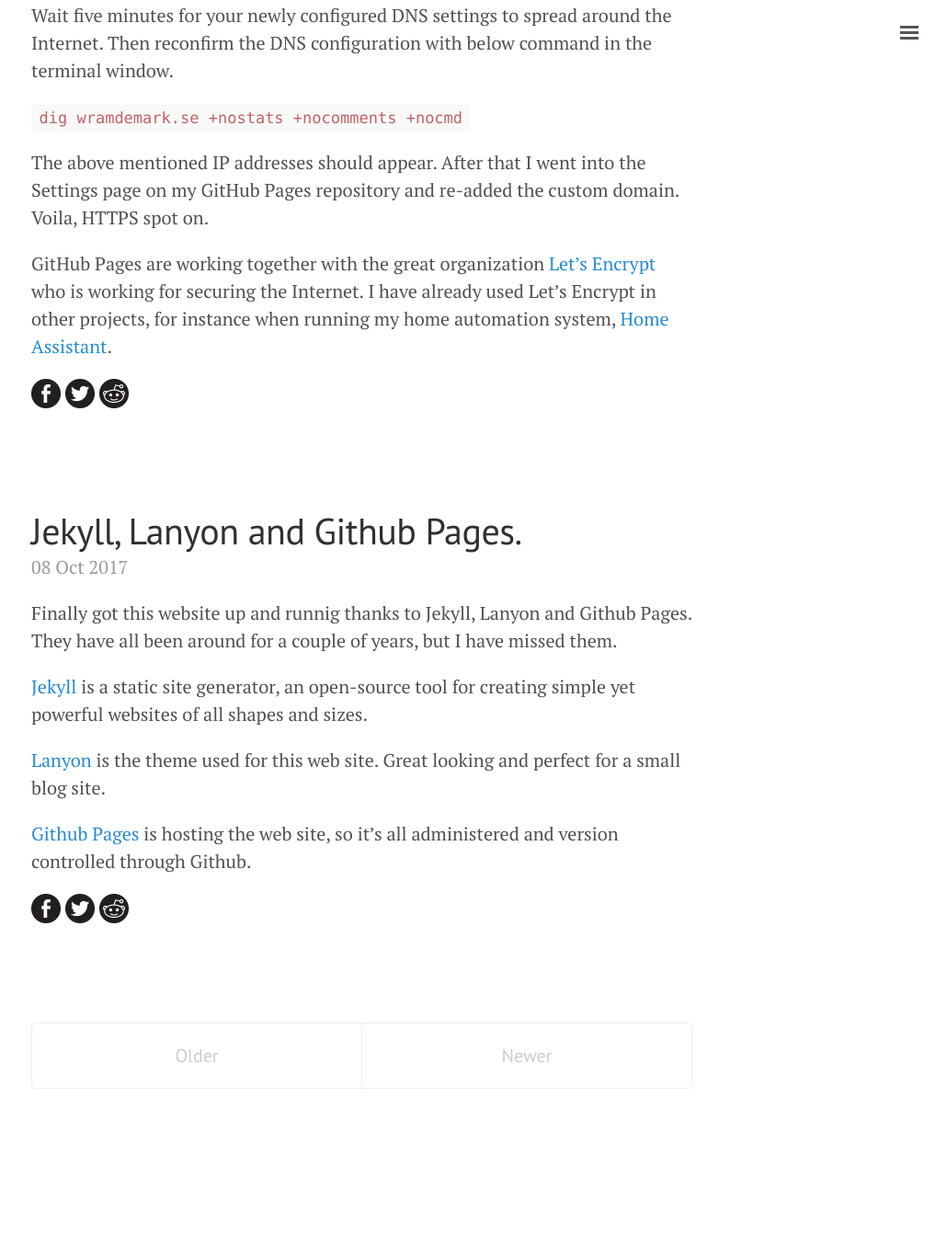
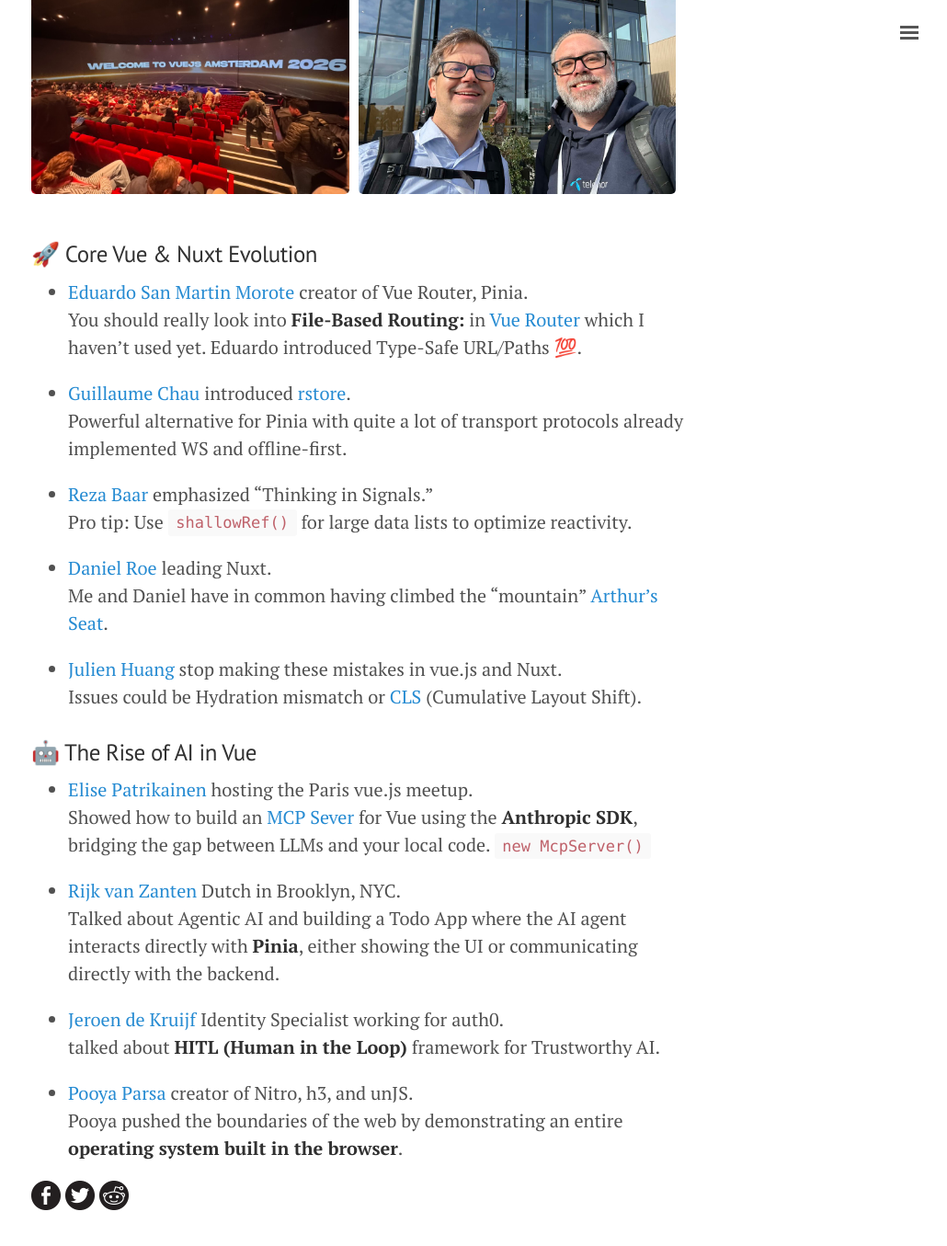
Before and after one commit to perwramdemark/perwramdemark.github.io, a Jekyll site: the page built from index.html, in a window 1280 px wide and 1400 px high, scrolled down 440 px. Shown: the top 1355 px of the window at 92% size, without its empty margins (246-1276 px from the left). Built offline with Jekyll 4.4.1, drawn with Linux system fonts in a browser that asks for light colours; the list of posts is cut into pages by our own code; before the commit the page ends 1684 px from its top, so only the background shows below that; some of the changed text lies outside the part shown.

Commit message:
Add new post

```diff
--- /dev/null
+++ b/_posts/2026-03-12-vuejs-conference-amsterdam-day-one.md
@@ -0,0 +1,46 @@
+---
+layout: post
+title: "Vuejs.amsterdam 2026: Key Takeaways from day One"
+date: 2026-03-12
+tags: [vue, ai, javascript, conference]
+---
+
+An intense and inspiring two days at [Vuejs.amsterdam](https://vuejs.amsterdam/). Great venue and awesome people in the midst of Amsterdam!
+Here are the top insights from the leading voices from day one.
+
+<div style="display: flex; gap: 10px;">
+  <img src="/assets/images/2026-03-12-vuejsamsterdam-welcome.jpeg" style="width: 48%; height: auto;">
+  <img src="/assets/images/20260312-amsterdam-dayone-1.jpeg" style="width: 48%; height: auto;">
+</div>
+
+### 🚀 Core Vue & Nuxt Evolution
+* [Eduardo San Martin Morote](https://x.com/posva) creator of Vue Router, Pinia.<br/>
+You should really look into **File-Based Routing:** in [Vue Router](https://router.vuejs.org/file-based-routing/) which I haven't used yet.
+Eduardo introduced Type-Safe URL/Paths 💯.
+
+* [Guillaume Chau](https://akryum.dev/) introduced [rstore](https://rstore.dev/).<br/>
+Powerful alternative for Pinia with quite a lot of transport protocols already implemented WS and offline-first.
+
+* [Reza Baar](https://rebaar.com/) emphasized "Thinking in Signals."<br />
+Pro tip: Use `shallowRef()` for large data lists to optimize reactivity.
+
+* [Daniel Roe](https://roe.dev/) leading Nuxt.<br/>
+Me and Daniel have in common having climbed the "mountain" [Arthur's Seat](https://en.wikipedia.org/wiki/Arthur's_Seat).
+
+* [Julien Huang](https://www.julien-huang.dev/) stop making these mistakes in vue.js and Nuxt.<br/>
+Issues could be Hydration mismatch or [CLS](https://developer.mozilla.org/en-US/docs/Glossary/CLS) (Cumulative Layout Shift).
+
+### 🤖 The Rise of AI in Vue
+
+* [Elise Patrikainen](https://github.com/ElisePatrikainen) hosting the Paris vue.js meetup.<br/>
+Showed how to build an [MCP Sever](https://modelcontextprotocol.io/) for Vue using the **Anthropic SDK**, bridging the gap between LLMs and your local code.
+`new McpServer()`
+
+* [Rijk van Zanten](https://rijk.nyc/) Dutch in Brooklyn, NYC.<br/>
+Talked about Agentic AI and building a Todo App where the AI agent interacts directly with **Pinia**, either showing the UI or communicating directly with the backend.
+
+* [Jeroen de Kruijf](https://jeroen.is/) Identity Specialist working for auth0.<br/>
+talked about  **HITL (Human in the Loop)** framework for Trustworthy AI.
+
+* [Pooya Parsa](https://pi0.io/) creator of Nitro, h3, and unJS.<br/>
+Pooya pushed the boundaries of the web by demonstrating an entire **operating system built in the browser**.
```
Also changed, not shown: _posts/2018-09-15-support-for-https-custom-domains.md (+1 -1 lines), Gemfile.lock (added), _posts/2017-10-08-jekyll-lanyon-and-github-pages.md (line endings or trailing spaces), assets/images/2026-03-12-vuejsamsterdam-welcome.jpeg (added), assets/images/20260312-amsterdam-dayone-1.jpeg (added), assets/images/20260312-amsterdamvue-pokemon-island.jpeg (added), 1 other file.
